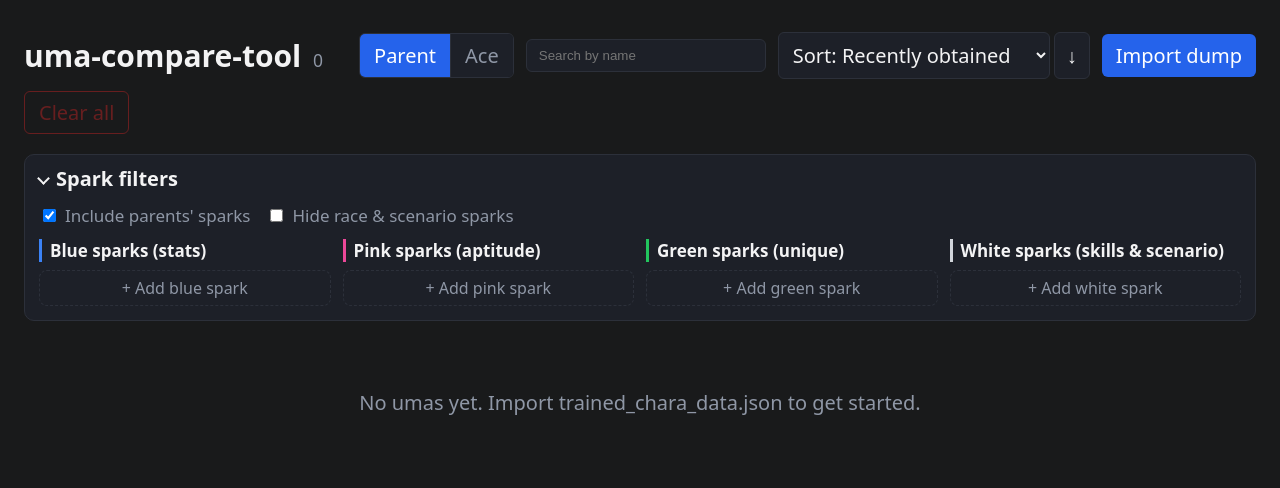
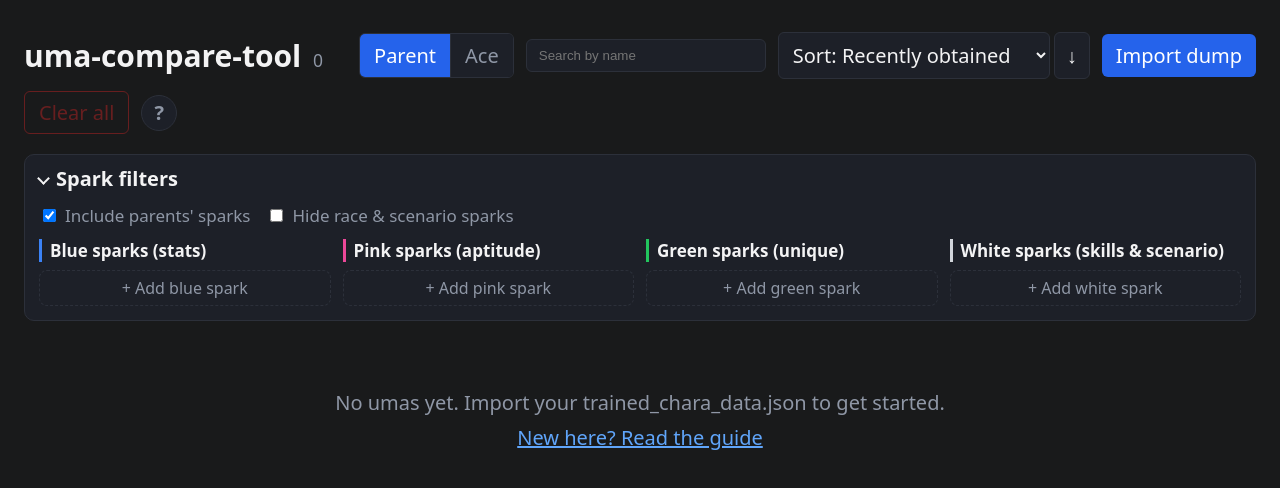
Before and after one commit to jmate03/uma-compare-tool, a React (Vite) app: page / in a window 1280 px wide. Shown: the top 488 px of the page. Built offline with nearby package versions, Linux system fonts and the light colour scheme.

Commit message:
Add guide for tool (still WIP)
There are two ways to access the guide:
Help icon in the top right
If the list of umas is empty, some of the text is hyperlinked to the guide

```diff
--- a/package.json
+++ b/package.json
@@ -12,6 +12,10 @@
   "dependencies": {
     "react": "^19.2.8",
     "react-dom": "^19.2.8",
+    "react-markdown": "^10.1.0",
+    "rehype-raw": "^7.0.0",
+    "rehype-slug": "^6.0.0",
+    "remark-gfm": "^4.0.1",
     "tesseract.js": "^5.1.1",
     "tesseract.js-core": "^7.0.0"
   },
--- /dev/null
+++ b/src/components/HelpOverlay.tsx
@@ -0,0 +1,62 @@
+import { useEffect, useRef } from 'react';
+import Markdown, { defaultUrlTransform } from 'react-markdown';
+import remarkGfm from 'remark-gfm';
+import rehypeRaw from 'rehype-raw';
+import rehypeSlug from 'rehype-slug';
+import guide from '../guide/guide.md?raw';
+
+// The how-to guide, rendered from src/guide/guide.md
+interface HelpOverlayProps {
+	onClose: () => void;
+}
+
+// Relative image paths in the guide resolve against the deploy base, not the page URL
+function resolveSrc(src: string) {
+	return /^(?:[a-z]+:|\/)/i.test(src) ? src : import.meta.env.BASE_URL + src;
+}
+
+export function HelpOverlay({ onClose }: HelpOverlayProps) {
+	const dialogRef = useRef<HTMLDialogElement>(null);
+
+	useEffect(() => {
+		dialogRef.current?.showModal();
+	}, []);
+
+	return (
+		<dialog
+			ref={dialogRef}
+			className="help"
+			onClose={onClose}
+			onClick={e => { if (e.target === e.currentTarget) onClose(); }}
+		>
+			<div className="help__panel">
+				<button className="compare__close help__close" type="button" aria-label="Close" onClick={onClose}>×</button>
+				<div className="help__content">
+					<Markdown
+						remarkPlugins={[remarkGfm]}
+						// The guide is our own bundled file, so raw HTML (<small>, <sub>) is trusted
+						// rehype-slug gives headings ids ("Spark Filters" → #spark-filters) for in-page links
+						rehypePlugins={[rehypeRaw, rehypeSlug]}
+						urlTransform={(url, key) => defaultUrlTransform(key === 'src' ? resolveSrc(url) : url)}
+						components={{
+							a: ({ href, children }) => href?.startsWith('#') ? (
+								// Scroll within the dialog without touching the page URL
+								<a href={href} onClick={e => {
+									e.preventDefault();
+									document.getElementById(decodeURIComponent(href.slice(1)))?.scrollIntoView({ behavior: 'smooth' });
+								}}>{children}</a>
+							) : (
+								// External links would otherwise replace the app
+								<a href={href} target="_blank" rel="noreferrer">{children}</a>
+							),
+						}}
+					>
+						{guide}
+					</Markdown>
+				</div>
+			</div>
+		</dialog>
+	);
+}
+
+export default HelpOverlay;
--- /dev/null
+++ b/src/guide/guide.md
@@ -0,0 +1,82 @@
+# Welcome to the uma-compare-tool!
+This tool allows you to compare umas across all of their attributes, to help you decide which are worth keeping whether it be as parents or aces for champions meetings. If you've ever had trouble figuring out which umas are worth keeping, this is the tool for you.
+
+## Table of Contents
+1. [Getting Started](#getting-started)
+2. [Parent Mode](#parent-mode)
+   - [Spark Filters](#spark-filters)
+3. [Ace Mode](#ace-mode)
+   - [Skill Filters](#skill-filters)
+4. [Compare View](#compare-view)
+
+## Getting Started
+- First get a dump from the game using [umadump](https://werseter.github.io/umadump/).
+- Import the file called `trained_chara_data.json`
+- A list of all of your trained umas will be loaded, and can be used differently depending on the mode.
+<small>**Note:** Each time you train new umas, you'll need to get a new dump and reimport that data for them to appear in the tool.</small>
+- These modes can be switched using the Parent | Ace toggle at the top of the screen.
+
+The rest of the guide assumes you have imported data into the tool.
+
+## Parent Mode
+In this mode, each uma displays attributes such as:
+- Blue sparks (Speed, Power, Wit, etc)
+- Pink sparks (Turf/Dirt, Sprint/Mile/etc, Front Runner/Pace Chaser/etc)
+- Green sparks (Own uma unique and any parent uniques)
+- White sparks (Race, skill, and scenario sparks)
+- The uma's parents
+
+By default, the app will show an uma's sparks including the ones from the parents. If the uma is the owner of the spark or part of a spark, it is marked with a ● and the number of stars the uma has of it out of the total.
+For example:
+<span class="spark spark--blue"><span class="spark__stars">7 ★</span> Power<span class="spark__own-count"><span class="spark__own">●</span>3 ★</span></span>
+This means there are 7 stars of power total and the current uma owns 3 stars of it.
+
+You can search for umas that fit certain criteria using the spark filters.
+### Spark Filters
+At the top of the screen you will see a bar called "Spark Filters."
+This filter bar has a section for each spark type: blue, pink,
+green and white. Add a filter for every spark you're looking
+for. Each filter can have a minimum star count, and you can
+combine filters within a section using AND or OR.
+
+Above these 4 sections are a few options:
+- A toggle that displays parent sparks, or only their own. By default this option is on.
+- A toggle that hides race and scenario sparks.
+- Clear filters button, if any are present.
+
+## Ace Mode
+In this mode, each uma displays attributes such as:
+- The five main stats (Speed, Stamina, Power, Guts, Wit)
+- All aptitude grades (Turf/Dirt, Sprint/Mile/etc, Front Runner/Pace Chaser/etc)
+- All skills in the following order:
+  - Umas own unique (Purple)
+  - Bought uniques, if any. (Pink)
+  - Gold Skills e.g. Professor of Curvature, Swining Maestro
+  - White skills e.g. Corner Adept, Savvy skills, etc (May differentiate them in the future)
+
+### Skill Filters
+WIP
+
+## Compare View
+This is where you can compare the umas in depth, in either mode.
+
+To compare umas, select 2 or more (up to 4 total) by clicking on the compare button at the bottom left of an uma's card.
+You'll notice at the bottom of the screen two options: compare and clear selections. Click compare to open the compare view.
+
+You will be presented with a side by side view of all umas you have selected, showing the same attributes as before depending on the mode. You have a few options at the top to help compare the umas:
+- Group what's in common
+  - This toggle will remove any sparks that all selected umas have in common so that you can compare how they actually differ.
+  - Of the ones in common, if an uma has the highest star count of a specific spark, it will be highlighted in green. Otherwise the spark will show the difference between it and the highest one in red.
+- Hide race & scenario sparks
+  - This toggle can hide the race and scenario sparks. Sometimes you may just want to compare the actual skill sparks, and this makes it easier to see.
+  - If a race or scenario spark is common between the selected umas they will appear in the "in common" section, not with the other race/scenario sparks.
+- Parent / Ace toggle
+  - Toggle the comparison between the parent and ace modes
+
+Any sparks you have set the filter to will be highlighted in the compare mode as well.
+
+
+
+## Example section
+
+Images go in `public/guide/` and are referenced like `![Alt text](guide/example.png)`.
--- a/src/pages/UmaList.tsx
+++ b/src/pages/UmaList.tsx
@@ -1,4 +1,4 @@
-import { useEffect, useMemo, useState } from 'react';
+import { lazy, Suspense, useEffect, useMemo, useState } from 'react';
 import { umaStore } from '../lib/UmaStorage';
 import { importGameDump } from '../lib/UmaImport';
 import type { StoredUma } from '../lib/UmaTypes';
@@ -9,6 +9,9 @@ import { CompareOverlay } from '../components/CompareOverlay';
 import { SparkFilterBar } from '../components/SparkFilterBar';
 import { matchesSparkFilters, type SparkFilter } from '../lib/UmaFilter';
 import { SORT_OPTIONS, sortUmas, type SortDir, type SortKey } from '../lib/UmaSort';
+
+// Loaded on first open so the markdown renderer stays out of the main bundle
+const HelpOverlay = lazy(() => import('../components/HelpOverlay'));
 
 export function UmaList() {
 	const [umas, setUmas] = useState<StoredUma[]>([]);
@@ -21,6 +24,7 @@ export function UmaList() {
 	const [sortDir, setSortDir] = useState<SortDir>('desc');
 	const [compareIds, setCompareIds] = useState<string[]>([]); // in the order they were picked
 	const [comparing, setComparing] = useState(false);
+	const [helpOpen, setHelpOpen] = useState(false);
 
 	// Load saved umas once when the screen opens
 	useEffect(() => {
@@ -154,6 +158,16 @@ export function UmaList() {
 				>
 					Clear all
 				</button>
+
+				<button
+					className="uma-list__help"
+					type="button"
+					aria-label="How to use"
+					title="How to use"
+					onClick={() => setHelpOpen(true)}
+				>
+					?
+				</button>
 			</header>
 
 			{mode === 'parent' && (
@@ -169,7 +183,14 @@ export function UmaList() {
 
 			{visible.length === 0 ? (
 				<p className="uma-list__empty">
-					{umas.length === 0 ? 'No umas yet. Import trained_chara_data.json to get started.' : 'No umas match your search and filters.'}
+					{umas.length === 0 ? (
+						<>
+							No umas yet. Import your trained_chara_data.json to get started.{' '}
+							<button className="uma-list__empty-link" type="button" onClick={() => setHelpOpen(true)}>
+								New here? Read the guide
+							</button>
+						</>
+					) : 'No umas match your search and filters.'}
 				</p>
 			) : (
 				<div className="uma-list__grid">
@@ -222,6 +243,12 @@ export function UmaList() {
 					onClose={() => setComparing(false)}
 				/>
 			)}
+
+			{helpOpen && (
+				<Suspense>
+					<HelpOverlay onClose={() => setHelpOpen(false)} />
+				</Suspense>
+			)}
 		</div>
 	);
 }
--- a/src/pages/UmaListCSS.css
+++ b/src/pages/UmaListCSS.css
@@ -356,6 +356,23 @@
 	color: var(--muted);
 	text-align: center;
 	padding: 48px 0;
+}
+
+/* Opens the help overlay; a button styled as a link */
+.uma-list__empty-link {
+	display: block;
+	margin: 8px auto 0;
+	padding: 0;
+	border: none;
+	background: none;
+	color: #60a5fa;
+	font: inherit;
+	text-decoration: underline;
+	cursor: pointer;
+}
+
+.uma-list__empty-link:hover {
+	color: #93c5fd;
 }
 
 /* As many 300px+ columns as fit */
@@ -868,3 +885,121 @@ body:has(.compare[open]) {
 .compare__columns .uma-card {
 	content-visibility: visible;
 }
+
+/* ---------- Help overlay ---------- */
+
+.uma-list__help {
+	width: 36px;
+	height: 36px;
+	border-radius: 50%;
+	border: 1px solid var(--card-border);
+	background: var(--card);
+	color: var(--muted);
+	font: inherit;
+	font-weight: 700;
+	cursor: pointer;
+}
+
+.uma-list__help:hover {
+	color: var(--text);
+	border-color: var(--muted);
+}
+
+body:has(.help[open]) {
+	overflow: hidden;
+}
+
+.help {
+	width: min(100vw - 32px, 760px);
+	max-width: none;
+	max-height: calc(100vh - 32px);
+	padding: 0;
+	border: 1px solid var(--card-border);
+	border-radius: 12px;
+	background: var(--bg);
+	color: var(--text);
+}
+
+.help::backdrop {
+	background: rgba(0, 0, 0, 0.7);
+}
+
+.help__panel {
+	position: relative;
+	padding: 24px 28px;
+}
+
+.help__close {
+	position: absolute;
+	top: 12px;
+	right: 12px;
+}
+
+/* Rendered markdown; index.css zeroes heading and paragraph margins, so restore them here */
+.help__content {
+	font-size: 0.8rem;
+	line-height: 1.6;
+}
+
+.help__content h1 {
+	font-size: 1.4rem;
+	margin: 0 32px 16px 0;
+}
+
+.help__content h2 {
+	font-size: 1.1rem;
+	margin: 24px 0 8px;
+	padding-bottom: 4px;
+	border-bottom: 1px solid var(--card-border);
+}
+
+.help__content h3 {
+	font-size: 0.95rem;
+	margin: 16px 0 6px;
+}
+
+.help__content p,
+.help__content ul,
+.help__content ol,
+.help__content table {
+	margin: 0 0 12px;
+}
+
+.help__content ul,
+.help__content ol {
+	padding-left: 24px;
+}
+
+.help__content a {
+	color: #60a5fa;
+}
+
+.help__content code {
+	padding: 1px 5px;
+	border-radius: 4px;
+	background: var(--card);
+	font-size: 0.9em;
+}
+
+.help__content img {
+	max-width: 100%;
+	border-radius: 6px;
+}
+
+.help__content table {
+	border-collapse: collapse;
+}
+
+.help__content th,
+.help__content td {
+	padding: 6px 10px;
+	border: 1px solid var(--card-border);
+	text-align: left;
+}
+
+.help__content blockquote {
+	margin: 0 0 12px;
+	padding: 4px 12px;
+	border-left: 3px solid var(--accent);
+	color: var(--muted);
+}
```
Also changed, not shown: 1 other file (tests, documents, lock files or other folders).
